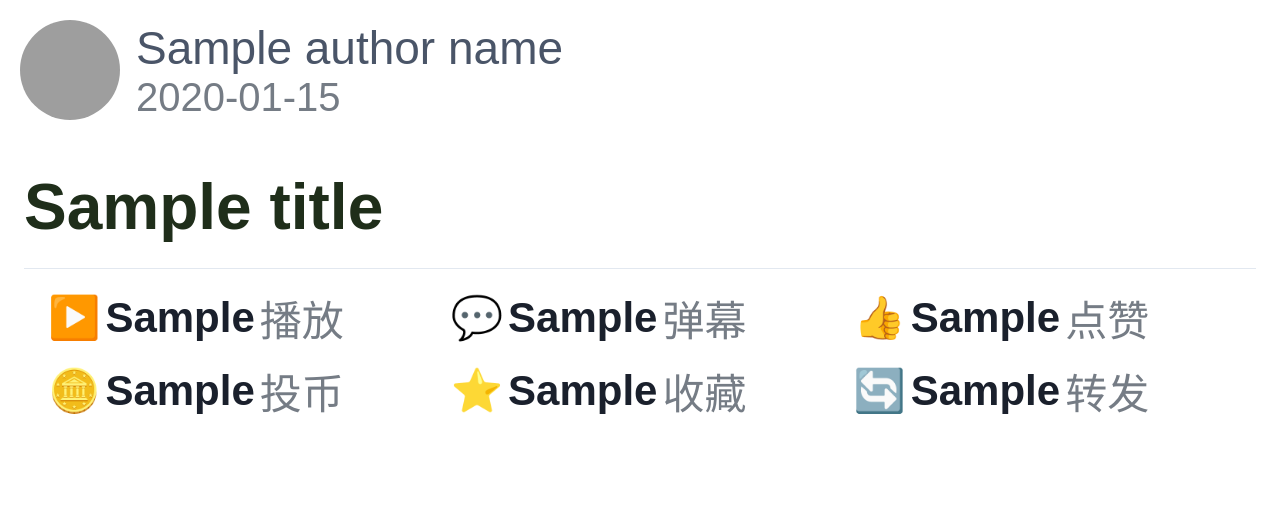
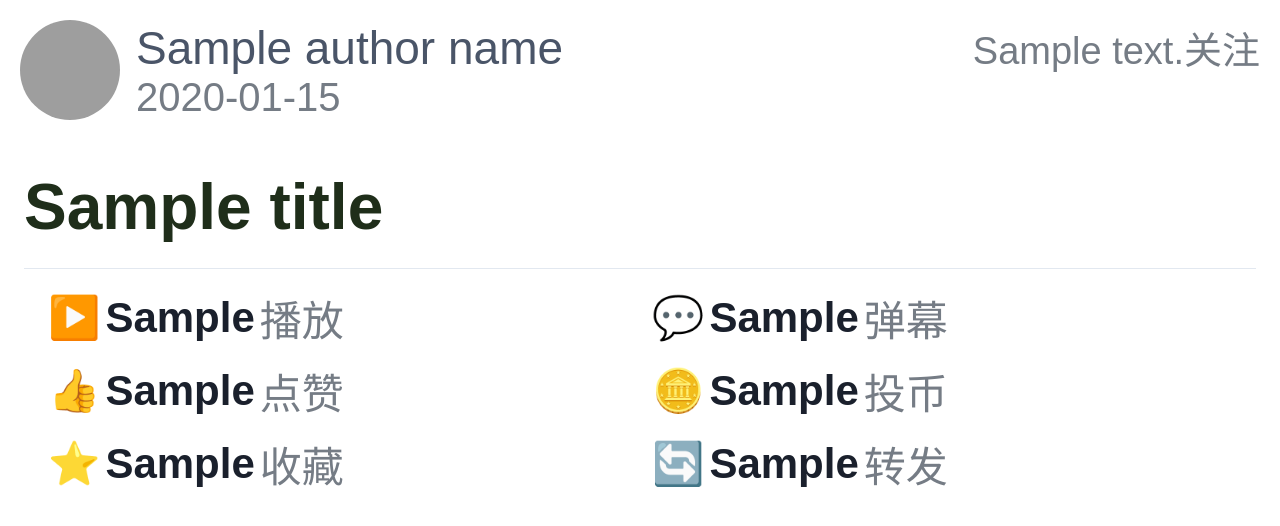
Before and after one commit to saitenasuk/astrbot_plugin_qq_bili_parser, a Python web app: template src/templates/video_card.html in a window 1280 px wide. Shown: the top 526 px of the page. Run offline with Jinja, Linux system fonts and the light colour scheme; the template is opened without the code that fills it: most values are stand-ins (such as "Sample title", 1, 10 or a date in 2020); grey boxes are pictures that could not be loaded.

Commit message:
fix: 修复统计项竖排错乱，新增在线人数与粉丝数
- 视频统计区改为 2 列并禁止断行，修复标签被挤成竖排的问题
- 视频封面右下角显示实时「x人在观看」（x/player/online/total）
- 顶部作者名同行显示 UP 主粉丝数（x/relation/stat）
- 修复 av 号链接请求失败：纯数字 ID 改用 aid 参数

```diff
--- a/src/templates/video_card.html
+++ b/src/templates/video_card.html
@@ -56,6 +56,28 @@
     border-radius: 8px;
     font-size: 40px;
   }
+  .fans-text {
+    font-size: 38px;
+    color: #757c85;
+    white-space: nowrap;
+  }
+  .overlay-right {
+    display: flex;
+    flex-direction: column;
+    align-items: flex-end;
+    gap: 10px;
+    margin-left: auto;
+  }
+  .online-tag {
+    background: rgba(0,0,0,0.75);
+    color: #fff;
+    padding: 6px 14px;
+    border-radius: 8px;
+    font-size: 32px;
+    font-weight: 600;
+    letter-spacing: 0.5px;
+    white-space: nowrap;
+  }
   .info-section {
     padding: 24px 24px 28px;
   }
@@ -88,6 +110,15 @@
     display: flex;
     flex-direction: column;
     align-items: flex-start;
+    flex: 1;
+    min-width: 0;
+  }
+  .name-row {
+    display: flex;
+    align-items: baseline;
+    justify-content: space-between;
+    gap: 16px;
+    width: 100%;
   }
   .author-name {
     font-size: 46px;
@@ -115,7 +146,7 @@
   }
 .stats-grid {
     display: grid;
-    grid-template-columns: repeat(3, 1fr);
+    grid-template-columns: repeat(2, minmax(0, 1fr));
     gap: 12px 24px;
     padding: 18px 24px;
     /* justify-items: center; */
@@ -129,6 +160,11 @@
     gap: 5px;
     font-size: 42px;
     color: #2d3748;
+    white-space: nowrap;
+    min-width: 0;
+  }
+  .stat-item > span {
+    flex: none;
   }
   .stat-icon {
     font-size: 42px;
@@ -151,7 +187,12 @@
     <img class="author-avatar" src="{{ author_face }}" alt="{{ author_name }}" />
     {% endif %}
     <div class="meta-divider">
-      <span class="author-name">{{ author_name }}</span>
+      <div class="name-row">
+        <span class="author-name">{{ author_name }}</span>
+        {% if fans_text %}
+        <span class="fans-text">{{ fans_text }}关注</span>
+        {% endif %}
+      </div>
       {% if pubdate %}
       <span class="date-text">{{ pubdate }}</span>
       {% endif %}
@@ -164,9 +205,14 @@
       {% if duration %}
       <span class="duration-tag">{{ duration }}</span>
       {% endif %}
-      {% if extra.tname %}
-      <span class="partition-tag">{{ extra.tname }}</span>
-      {% endif %}
+      <div class="overlay-right">
+        {% if extra.tname %}
+        <span class="partition-tag">{{ extra.tname }}</span>
+        {% endif %}
+        {% if online_text %}
+        <span class="online-tag">{{ online_text }}人在观看</span>
+        {% endif %}
+      </div>
     </div>
   </div>
   {% endif %}
```
Also changed, not shown: src/bili_api.py (+87 -2 lines).
